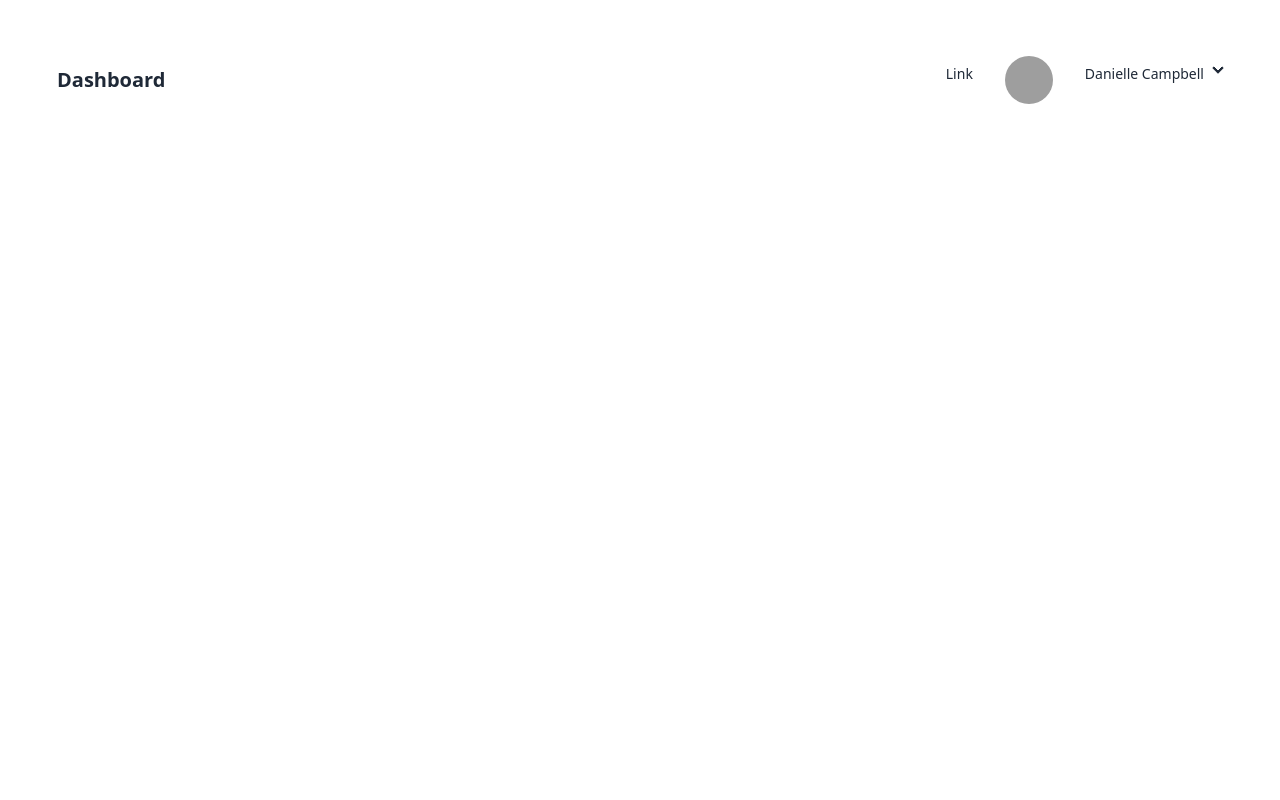
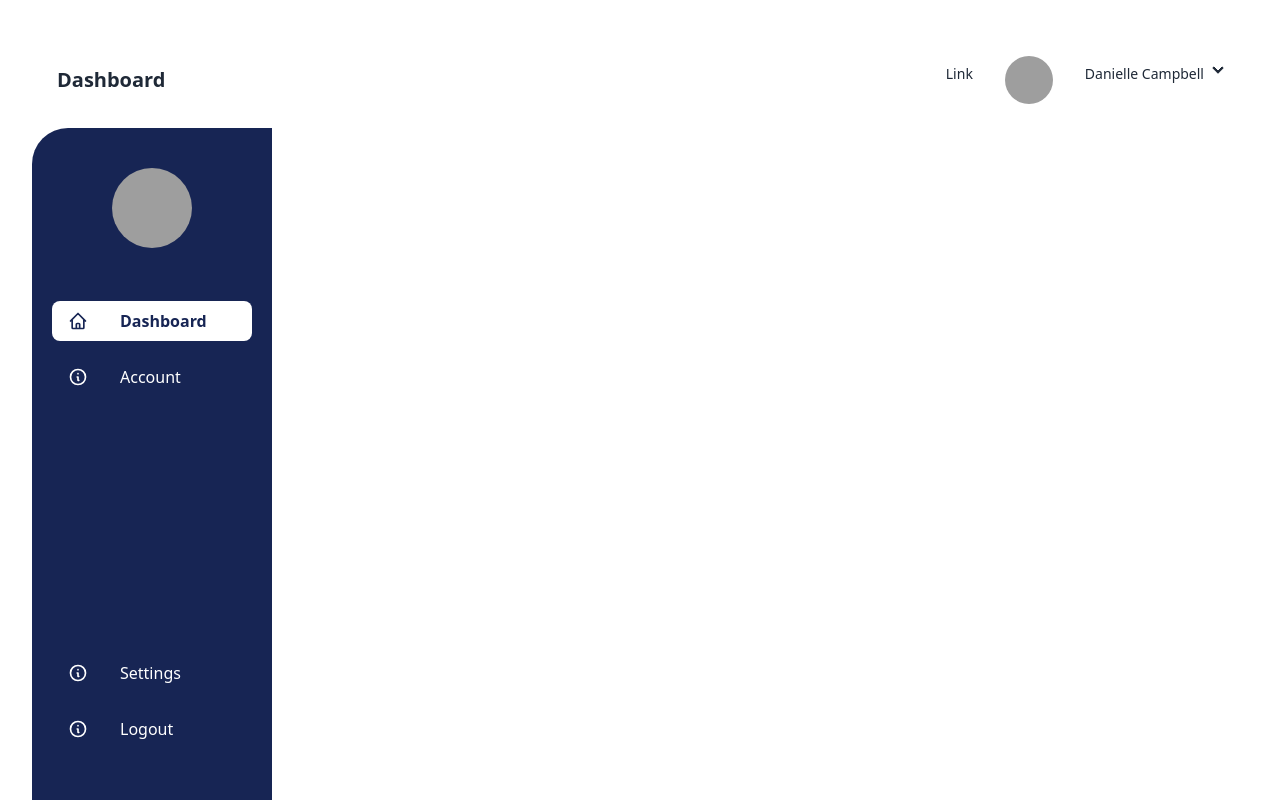
Before and after one commit to Fahad-Bin-Mahbub/Project_350_Frontend, a React (Vite) app: page / in a window 1280 px wide. Shown: the top 800 px of the page. Built offline with nearby package versions, Linux system fonts and the light colour scheme; grey boxes are pictures that could not be loaded.

Commit message:
Added Open Sidebar

```diff
--- a/src/App.jsx
+++ b/src/App.jsx
@@ -1,12 +1,14 @@
 import React from 'react'
 import './App.css'
 import NavBar from './components/NavBar';
+import OpenSidebar from './components/OpenSidebar';
 
 
 function App() {
   return (
     <>
       <NavBar />
+      <OpenSidebar />
     </>
   )
 }
--- /dev/null
+++ b/src/components/OpenSidebar.jsx
@@ -0,0 +1,61 @@
+import React from 'react'
+
+const OpenSidebar = () => {
+    return (
+        <div>
+            {/* rounded-box */}
+            <ul className="menu bg-blue-950 w-60 min-h-screen rounded-tl-[36px] rounded-bl-[36px] text-white">
+                {/* sust logo */}
+                <div className="flex justify-center mx-auto">
+                    <a>
+                        <div className="avatar">
+                            <div className="w-20 h-20 rounded-full mt-8">
+                                <img src="https://daisyui.com/images/stock/photo-1534528741775-53994a69daeb.jpg" />
+                            </div>
+                        </div>
+
+                    </a>
+                </div>
+                {/* menu items */}
+                <div className='flex flex-col gap-60 mt-12'>
+                    {/* upper menu list */}
+                    <ul>
+                        <li className=" bg-white rounded-lg mx-3 text-blue-950">
+                            <div className='flex gap-8 text-base font-bold'>
+                                <svg xmlns="http://www.w3.org/2000/svg" className="h-5 w-5" fill="none" viewBox="0 0 24 24" stroke="currentColor"><path strokeLinecap="round" strokeLinejoin="round" strokeWidth="2" d="M3 12l2-2m0 0l7-7 7 7M5 10v10a1 1 0 001 1h3m10-11l2 2m-2-2v10a1 1 0 01-1 1h-3m-6 0a1 1 0 001-1v-4a1 1 0 011-1h2a1 1 0 011 1v4a1 1 0 001 1m-6 0h6" /></svg>
+                                Dashboard
+                            </div>
+                        </li>
+                        <li className="mt-4 rounded-lg mx-3">
+                            <div className='flex gap-8 text-base'>
+                                <svg xmlns="http://www.w3.org/2000/svg" className="h-5 w-5" fill="none" viewBox="0 0 24 24" stroke="currentColor"><path strokeLinecap="round" strokeLinejoin="round" strokeWidth="2" d="M13 16h-1v-4h-1m1-4h.01M21 12a9 9 0 11-18 0 9 9 0 0118 0z" /></svg>
+                                Account
+                            </div>
+                        </li>
+                    </ul>
+
+                    {/* lower menu list */}
+                    <ul>
+                        <li className="mt-4 rounded-lg mx-3">
+                            <div className='flex gap-8 text-base'>
+                                <svg xmlns="http://www.w3.org/2000/svg" className="h-5 w-5" fill="none" viewBox="0 0 24 24" stroke="currentColor"><path strokeLinecap="round" strokeLinejoin="round" strokeWidth="2" d="M13 16h-1v-4h-1m1-4h.01M21 12a9 9 0 11-18 0 9 9 0 0118 0z" /></svg>
+                                Settings
+                            </div>
+                        </li>
+                        <li className="mt-4 rounded-lg mx-3">
+                            <div className='flex gap-8 text-base'>
+                                <svg xmlns="http://www.w3.org/2000/svg" className="h-5 w-5" fill="none" viewBox="0 0 24 24" stroke="currentColor"><path strokeLinecap="round" strokeLinejoin="round" strokeWidth="2" d="M13 16h-1v-4h-1m1-4h.01M21 12a9 9 0 11-18 0 9 9 0 0118 0z" /></svg>
+                                Logout
+                            </div>
+                        </li>
+                    </ul>
+
+                </div>
+
+            </ul>
+
+        </div>
+    )
+}
+
+export default OpenSidebar
```
